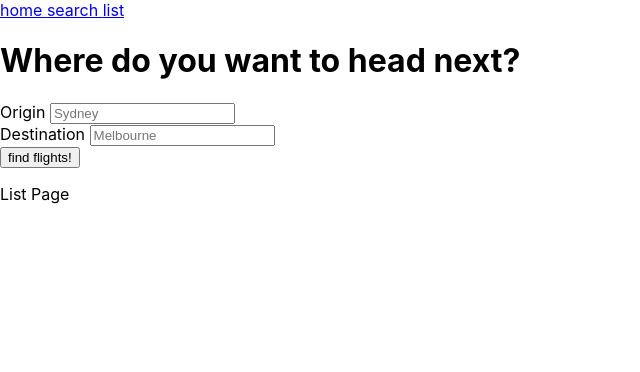
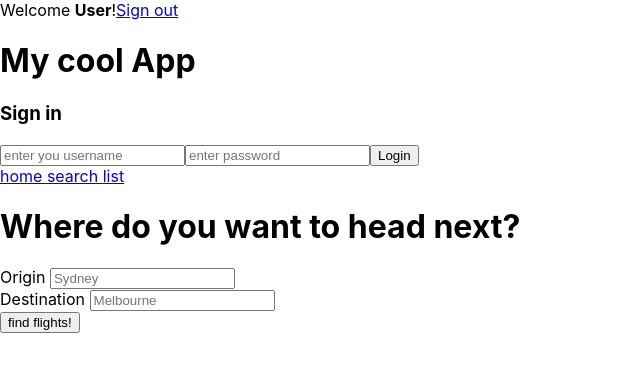
Before and after one commit to BrendanShields/burning-airlines-client, a React (Create React App) app: page / in a window 1280 px wide. Shown: the top 372 px of the page, without its empty margins (0-640 px from the left). Built offline with nearby package versions, Linux system fonts and the light colour scheme; no server answers.

Commit message:
getting AXIOS working and list to console.log the flights

```diff
--- a/package.json
+++ b/package.json
@@ -3,6 +3,7 @@
   "version": "0.1.0",
   "private": true,
   "dependencies": {
+    "axios": "^0.18.0",
     "react": "^16.7.0",
     "react-dom": "^16.7.0",
     "react-router": "^4.3.1",
--- a/src/App.css
+++ b/src/App.css
@@ -30,3 +30,11 @@
     transform: rotate(360deg);
   }
 }
+
+.square {
+  display: inline-block;
+  height: 100px;
+  width: 100px;
+  background-color: rgb(157, 182, 205);
+  margin: 5px;
+}
--- a/src/components/Home.js
+++ b/src/components/Home.js
@@ -1,15 +1,16 @@
 import React, { Component } from 'react'
 import '../App.css';
-
-import List from './List'
-import Nav from './Nav'
+import List from './List';
+import Nav from './Nav';
 import FlightSearch from './FlightSearch';
+import Login from './Login';
 
 class Home extends Component {
 
   render () {
     return (
       <div>
+        < Login />
         <Nav />
         <FlightSearch />
       </div>
--- a/src/components/List.js
+++ b/src/components/List.js
@@ -1,12 +1,56 @@
 import React, { Component } from 'react'
 
+import axios from 'axios'
+
+const SERVER_URL = 'https://burning-airlines-backend.herokuapp.com/flights.json';
+
+// class List extends Component {
+//
+//   constructor(){
+//   super();
+//   this.state = { content: ''}
+//   this._handleChange = this._handleChange.bind(this)
+//   this._handleSubmit = this._handleSubmit.bind(this)
+// }
+//
+//   render () {
+//     return (
+//
+//
+//
+//     // Flight.each { |flight| console.log } to show all flights
+//     // Flight.seats.each { |seat| console.log } to display all seats
+//     // When a user clicks on an individual seat the U_ID is appended to the seat.
+//     // with Seat.user = current_user
+//
+//
+//     )
+//   }
+// }
+
+//
+
+    // creates a component to display all available flights.
 class List extends Component {
+  constructor () {
+    super();
+    //creates an array that the flights will be passed into
+    this.state = {
+      flights: []
+    }
+    //function to retrieve the data from the server
+    const fetchFlights = ( ) => {
+      axios.get(SERVER_URL).then( (results) => {
+        console.log(results)
+        // this.setState({ flights: results.data })
+      })
+    }
+    fetchFlights()
+  }
 
   render () {
     return (
-      <div>
-      <p> List Page </p>
-      </div>
+      <h1> {this.state.flights} </h1>
     )
   }
 }
--- /dev/null
+++ b/src/components/Login.js
@@ -0,0 +1,13 @@
+import React, { Component } from 'react'
+
+const Welcome = ({user, onSignOut})=> {
+  // This is a dumb "stateless" component
+  return (
+    <div>
+      Welcome <strong>User</strong>!
+      <a href="javascript:;" onClick={onSignOut}>Sign out</a>
+    </div>
+  )
+}
+
+export default Welcome
--- a/src/components/Nav.js
+++ b/src/components/Nav.js
@@ -5,10 +5,85 @@
 import Search from './FlightSearch'
 import List from './List'
 
+
+const Welcome = ({user, onSignOut})=> {
+  // This is a dumb "stateless" component
+  return (
+    <div>
+      Welcome <strong>User</strong>!
+      <a href="javascript:;" onClick={onSignOut}>Sign out</a>
+    </div>
+  )
+}
+
+class LoginForm extends React.Component {
+  // Using a class based component here because we're accessing DOM refs
+  handleSignIn(e) {
+    e.preventDefault()
+    let username = this.refs.username.value
+    let password = this.refs.password.value
+    this.props.onSignIn(username, password)
+  }
+
+  render() {
+    return (
+      <form onSubmit={this.handleSignIn.bind(this)}>
+        <h3>Sign in</h3>
+        <input type="text" ref="username" placeholder="enter you username" />
+        <input type="password" ref="password" placeholder="enter password" />
+        <input type="submit" value="Login" />
+      </form>
+    )
+  }
+  }
+
+
 class Nav extends Component {
+
+  constructor(props) {
+    super(props)
+    // the initial application state
+    this.state = {
+      user: null
+    }
+  }
+
+    // App "actions" (functions that modify state)
+    signIn(username, password) {
+      // This is where you would call Firebase, an API etc...
+      // calling setState will re-render the entire app (efficiently!)
+      this.setState({
+        user: {
+          username,
+          password,
+        }
+      })
+    }
+
+    signOut() {
+      // clear out user from state
+      this.setState({user: null})
+    }
+
 
   render () {
     return (
+
+      <div>
+        <h1>My cool App</h1>
+        {
+          (this.state.user) ?
+            <Welcome
+             user={this.state.user}
+             onSignOut={this.signOut.bind(this)}
+            />
+          :
+            <LoginForm
+             onSignIn={this.signIn.bind(this)}
+            />
+        }
+
+
       <div>
       <Link to="/">home </Link>
       <Link to="/search">search </Link>
@@ -16,6 +91,7 @@
 
 
       </div>
+      </div>
     )
   }
 }
--- a/src/components/Seats.js
+++ b/src/components/Seats.js
@@ -1,14 +1,15 @@
 import React, { Component } from 'react';
 // import Seats from './Seats';
+import '../App.css';
 
 class Seats extends Component{
   render() {
     return (
-      <button
+      <div
         className="square"
         onClick={() => this.props.onClick()}>
         {this.props.value}
-      </button>
+      </div>
     );
   }
 }
--- a/src/components/SeatsPanel.js
+++ b/src/components/SeatsPanel.js
@@ -20,7 +20,7 @@
   }
   handleClick(i) {
     const squares = this.state.seats.slice();
-    squares[i] = 'B';
+    squares[i] = 'Booked';
     this.setState({seats: squares});
   }
   renderSeats(i){
```
Also changed, not shown: 1 other file (tests, documents, lock files or other folders).
